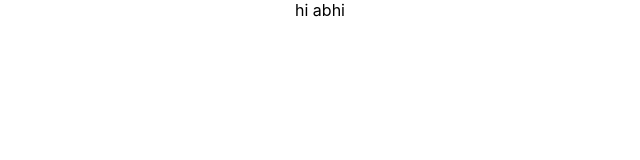
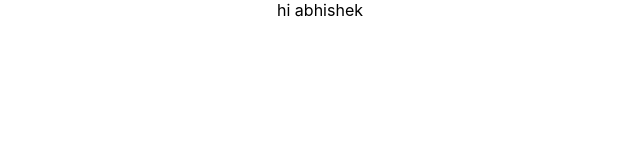
Before and after one commit to abhishekGupta18/mcr4, a React (Create React App) app: page / in a window 1280 px wide. Shown: the top 160 px of the page, without its empty margins (320-960 px from the left). Built offline with nearby package versions, Linux system fonts and the light colour scheme.

Commit message:
fix: fixed a bug

```diff
--- a/src/App.js
+++ b/src/App.js
@@ -2,7 +2,7 @@ import logo from "./logo.svg";
 import "./App.css";
 
 function App() {
-  return <div className="App">hi abhi</div>;
+  return <div className="App">hi abhishek</div>;
 }
 
 export default App;
```
